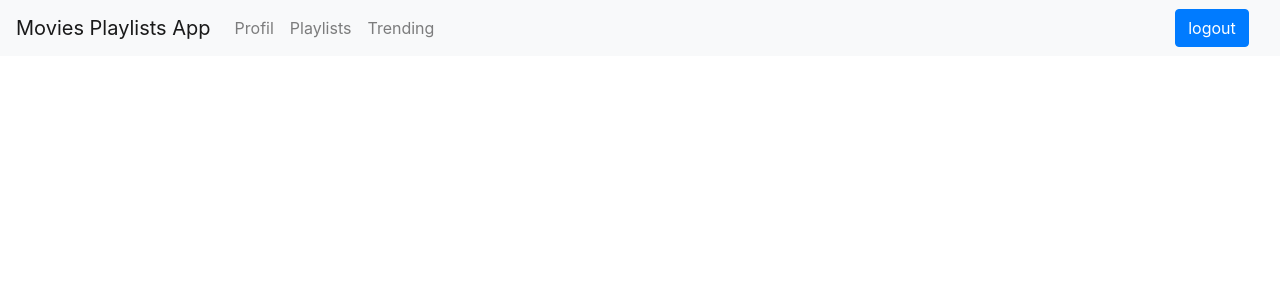
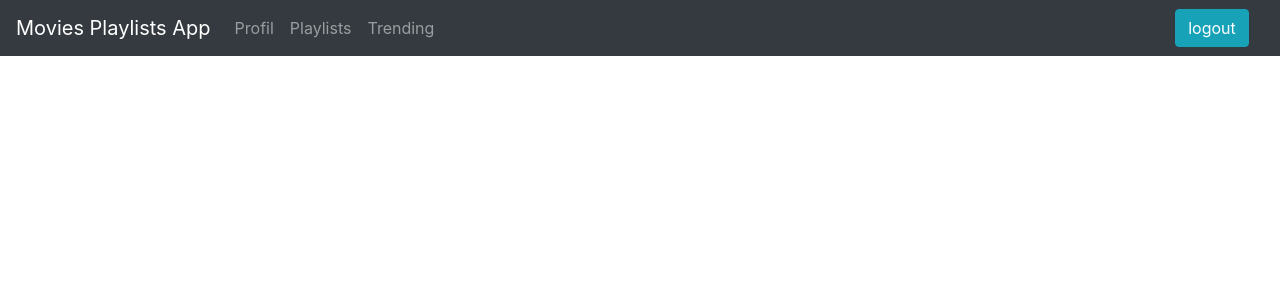
Before and after one commit to Abderrahman-byte/movies-playlist-app, a Django app: page / in a window 1280 px wide. Shown: the top 300 px of the page. Run offline with Django 3.2, Linux system fonts and the light colour scheme; the visitor is signed in with stand-in values (Sample User, id 1); some libraries are stand-ins or nearby versions.

Commit message:
fixed logout recursion problem

```diff
--- a/main/templates/main/login.html
+++ b/main/templates/main/login.html
@@ -40,6 +40,9 @@
 
                             <button type="submit" class="btn btn-primary">Submit</button>
                         </form>
+
+                        <p class="mt-3"><a href="#">Forgot password?</a></p>
+                        <p class="mb-3">Don't have an account? <a href="{% url 'register' %}">create account</a></p>
                     </div>
                 </div>
             </div>
--- a/main/templates/main/navbar-auth.html
+++ b/main/templates/main/navbar-auth.html
@@ -1,4 +1,4 @@
-<nav class="navbar navbar-expand-lg navbar-light bg-light">
+<nav class="navbar navbar-expand-lg navbar-dark bg-dark">
     <a class="navbar-brand" href="{% url 'home' %}">Movies Playlists App</a>
     <button class="navbar-toggler" type="button" data-toggle="collapse" data-target="#navbarNavDropdown" aria-controls="navbarNavDropdown" aria-expanded="false" aria-label="Toggle navigation">
       <span class="navbar-toggler-icon"></span>
@@ -18,6 +18,6 @@
     </div>
 
     <div class="col-md-1">
-        <a href="{% url 'logout' %}" class="btn btn-block btn-primary">logout</a>
+        <a href="{% url 'logout' %}" class="btn btn-block btn-info">logout</a>
     </div>
 </nav>
--- a/main/templates/main/navbar.html
+++ b/main/templates/main/navbar.html
@@ -7,9 +7,9 @@
     </div>
 
     <div class="col-md-1">
-        <a href="{% url 'login' %}" class="btn btn-block btn-primary">Login</a>
+        <a href="{% url 'login' %}" class="btn btn-block btn-outline-info">Login</a>
     </div>
     <div class="col-md-1">
-        <a href="{% url 'register' %}" class="btn btn-block btn-primary">Register</a>
+        <a href="{% url 'register' %}" class="btn btn-block btn-outline-info">Register</a>
     </div>
 </nav>
--- a/main/templates/main/register.html
+++ b/main/templates/main/register.html
@@ -29,6 +29,9 @@
                         {% endif %}
                         <input type="submit" value="Register" class="btn btn-primary btn-block" />
                     </form>
+
+                    <p class="my-3">Already Sign in? <a href="{% url 'login' %}">Login</a></p>
+
                 </div>
             </div>
         </div>
--- a/main/urls.py
+++ b/main/urls.py
@@ -6,5 +6,5 @@ urlpatterns = [
     path('', views.index, name='home'),
     path('login/', views.LoginView.as_view(), name='login'),
     path('register/', views.RegiterView.as_view(), name='register'),
-    path('logout/', views.logout, name='logout')
+    path('logout/', views.logoutView, name='logout')
 ]
--- a/main/views.py
+++ b/main/views.py
@@ -3,7 +3,7 @@ from django.http import HttpResponse
 from django.views import View
 from django.urls import reverse
 from django.contrib import messages
-from django.contrib.auth import login, authenticate
+from django.contrib.auth import login, authenticate, logout
 
 from .forms import CreateUserForm
 # Create your views here.
@@ -62,6 +62,6 @@ class RegiterView(View) :
             return render(request, 'main/register.html', { 'form': form })
 
 # LOGOUT VIEW CLASS BASE
-def logout(request) :
+def logoutView(request) :
     logout(request)
     return redirect(reverse('home'))
```
